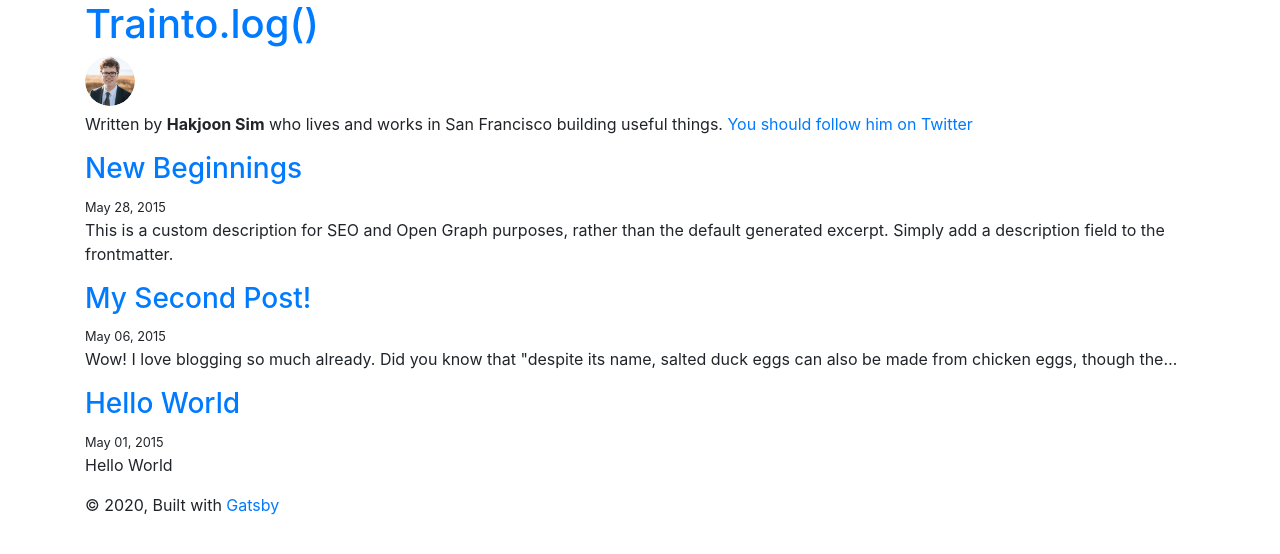
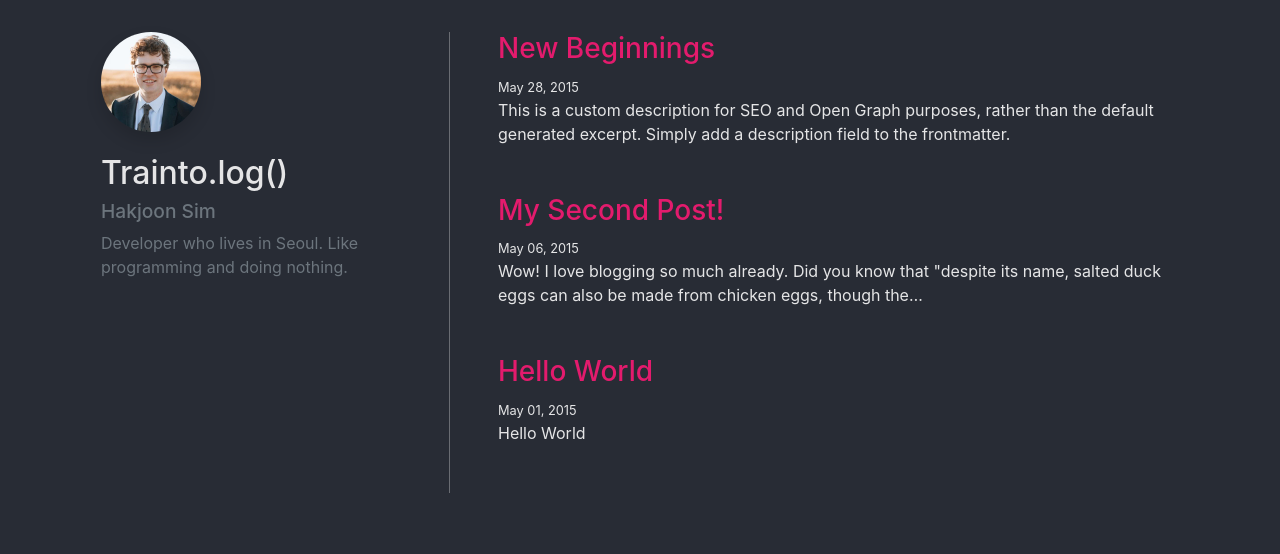
Before and after one commit to trainto/heyjoon.dev, a Gatsby site: page / in a window 1280 px wide. Built offline with nearby package versions, Linux system fonts and the light colour scheme; Gatsby itself is replaced by a stand-in of ours.

Commit message:
WIP: Global layout

```diff
--- a/src/components/bio.js
+++ b/src/components/bio.js
@@ -5,9 +5,9 @@
  * See: https://www.gatsbyjs.org/docs/use-static-query/
  */
 
-import React from "react"
-import { useStaticQuery, graphql } from "gatsby"
-import Image from "gatsby-image"
+import React from 'react';
+import { useStaticQuery, graphql } from 'gatsby';
+import Image from 'gatsby-image';
 
 const Bio = () => {
   const data = useStaticQuery(graphql`
@@ -28,9 +28,9 @@ const Bio = () => {
         }
       }
     }
-  `)
+  `);
 
-  const { author, social } = data.site.siteMetadata
+  const { author, social } = data.site.siteMetadata;
 
   return (
     <div>
@@ -40,22 +40,23 @@ const Bio = () => {
         style={{
           marginBottom: 0,
           minWidth: 50,
-          borderRadius: `100%`,
+          borderRadius: `100%`
         }}
         imgStyle={{
-          borderRadius: `50%`,
+          borderRadius: `50%`
         }}
       />
       <p>
-        Written by <strong>{author}</strong> who lives and works in San
-        Francisco building useful things.
-        {` `}
-        <a href={`https://twitter.com/${social.twitter}`}>
-          You should follow him on Twitter
-        </a>
+        Written by{' '}
+        <strong>
+          <a href={`https://twitter.com/${social.twitter}`} target="_blank" rel="noopener noreferrer">
+            {author}
+          </a>
+        </strong>{' '}
+        who lives Seoul. Like programming and doing nothing.
       </p>
     </div>
-  )
-}
+  );
+};
 
-export default Bio
+export default Bio;
--- a/src/components/layout.js
+++ b/src/components/layout.js
@@ -1,26 +1,9 @@
 import React from 'react';
-import { Link } from 'gatsby';
 import Helmet from 'react-helmet';
 
 class Layout extends React.Component {
   render() {
-    const { location, title, children } = this.props;
-    const rootPath = `${__PATH_PREFIX__}/`;
-    let header;
-
-    if (location.pathname === rootPath) {
-      header = (
-        <h1>
-          <Link to={`/`}>{title}</Link>
-        </h1>
-      );
-    } else {
-      header = (
-        <h3>
-          <Link to={`/`}>{title}</Link>
-        </h3>
-      );
-    }
+    const { children } = this.props;
 
     return (
       <>
@@ -31,16 +14,24 @@ class Layout extends React.Component {
             integrity="sha384-ggOyR0iXCbMQv3Xipma34MD+dH/1fQ784/j6cY/iJTQUOhcWr7x9JvoRxT2MZw1T"
             crossorigin="anonymous"
           />
+          <style type="text/css">{`
+            body {
+              background-color: #282c35;
+              color: rgba(255, 255, 255, 0.88);
+            }
+
+            a, a:hover {
+              color: #e31b6d;
+            }
+
+            hr {
+              background-color: rgba(255, 255, 255, 0.3);
+            }
+          `}</style>
         </Helmet>
 
-        <div className="container">
-          <header>{header}</header>
+        <div className="container py-3">
           <main>{children}</main>
-          <footer>
-            © {new Date().getFullYear()}, Built with
-            {` `}
-            <a href="https://www.gatsbyjs.org">Gatsby</a>
-          </footer>
         </div>
       </>
     );
--- /dev/null
+++ b/src/components/sidebar.js
@@ -0,0 +1,51 @@
+import React from 'react';
+import { useStaticQuery, graphql } from 'gatsby';
+import Image from 'gatsby-image';
+
+const Sidebar = () => {
+  const data = useStaticQuery(graphql`
+    query SidebarQuery {
+      avatar: file(absolutePath: { regex: "/profile-pic.jpg/" }) {
+        childImageSharp {
+          fixed(width: 100, height: 100) {
+            ...GatsbyImageSharpFixed
+          }
+        }
+      }
+      site {
+        siteMetadata {
+          author
+          social {
+            twitter
+          }
+        }
+      }
+    }
+  `);
+
+  const { author } = data.site.siteMetadata;
+
+  return (
+    <div className="px-3">
+      <Image
+        className="shadow"
+        fixed={data.avatar.childImageSharp.fixed}
+        alt={author}
+        style={{
+          borderRadius: '100%'
+        }}
+      />
+
+      <h1 className="mt-3" style={{ fontSize: '2rem' }}>
+        Trainto.log()
+      </h1>
+      <h2 className="text-muted" style={{ fontSize: '1.2rem' }}>
+        Hakjoon Sim
+      </h2>
+
+      <p className="text-muted">Developer who lives in Seoul. Like programming and doing nothing.</p>
+    </div>
+  );
+};
+
+export default Sidebar;
--- a/src/pages/index.js
+++ b/src/pages/index.js
@@ -1,9 +1,8 @@
 import React from 'react';
 import { Link, graphql } from 'gatsby';
-
-import Bio from '../components/bio';
 import Layout from '../components/layout';
 import SEO from '../components/seo';
+import Sidebar from '../components/sidebar';
 
 class BlogIndex extends React.Component {
   render() {
@@ -14,14 +13,25 @@ class BlogIndex extends React.Component {
     return (
       <Layout location={this.props.location} title={siteTitle}>
         <SEO title="All posts" />
-        <Bio />
+
+        <div className="row">
+          <div
+            className="col-12 col-md-4 mt-3"
+            style={{
+              borderRight: '1px solid rgba(255, 255, 255, 0.3)',
+            }}
+          >
+            <Sidebar />
+          </div>
+
+          <div className="col-12 col-md-8 mt-3 pl-5">
             {posts.map(({ node }) => {
               const title = node.frontmatter.title || node.fields.slug;
               return (
-            <article key={node.fields.slug}>
+                <article key={node.fields.slug} className="mb-5">
                   <header>
                     <h3>
-                  <Link style={{ boxShadow: `none` }} to={node.fields.slug}>
+                      <Link style={{ boxShadow: 'none', textDecoration: 'none' }} to={node.fields.slug}>
                         {title}
                       </Link>
                     </h3>
@@ -37,6 +47,8 @@ class BlogIndex extends React.Component {
                 </article>
               );
             })}
+          </div>
+        </div>
       </Layout>
     );
   }
```
Also changed, not shown: src/templates/blog-post.js (+11 -0 lines). Lines whose indentation alone changed are shown as unchanged.
